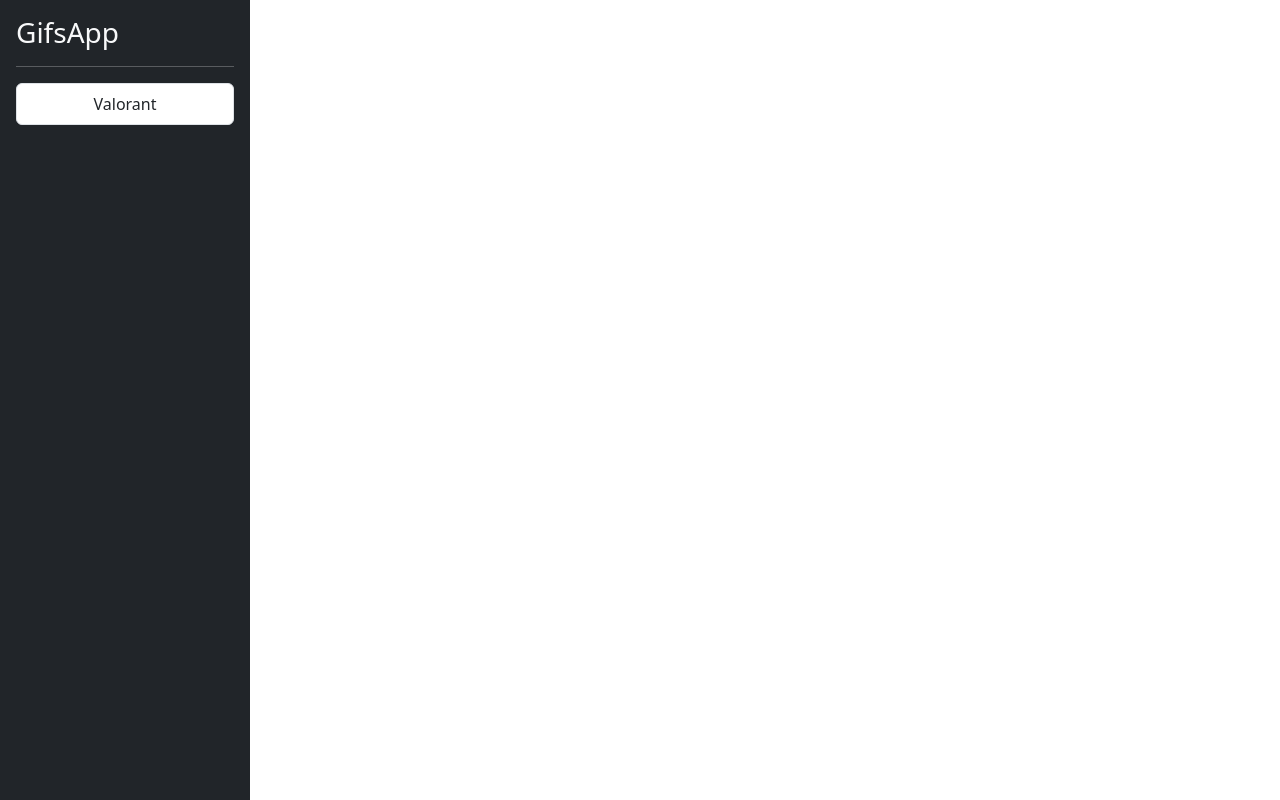
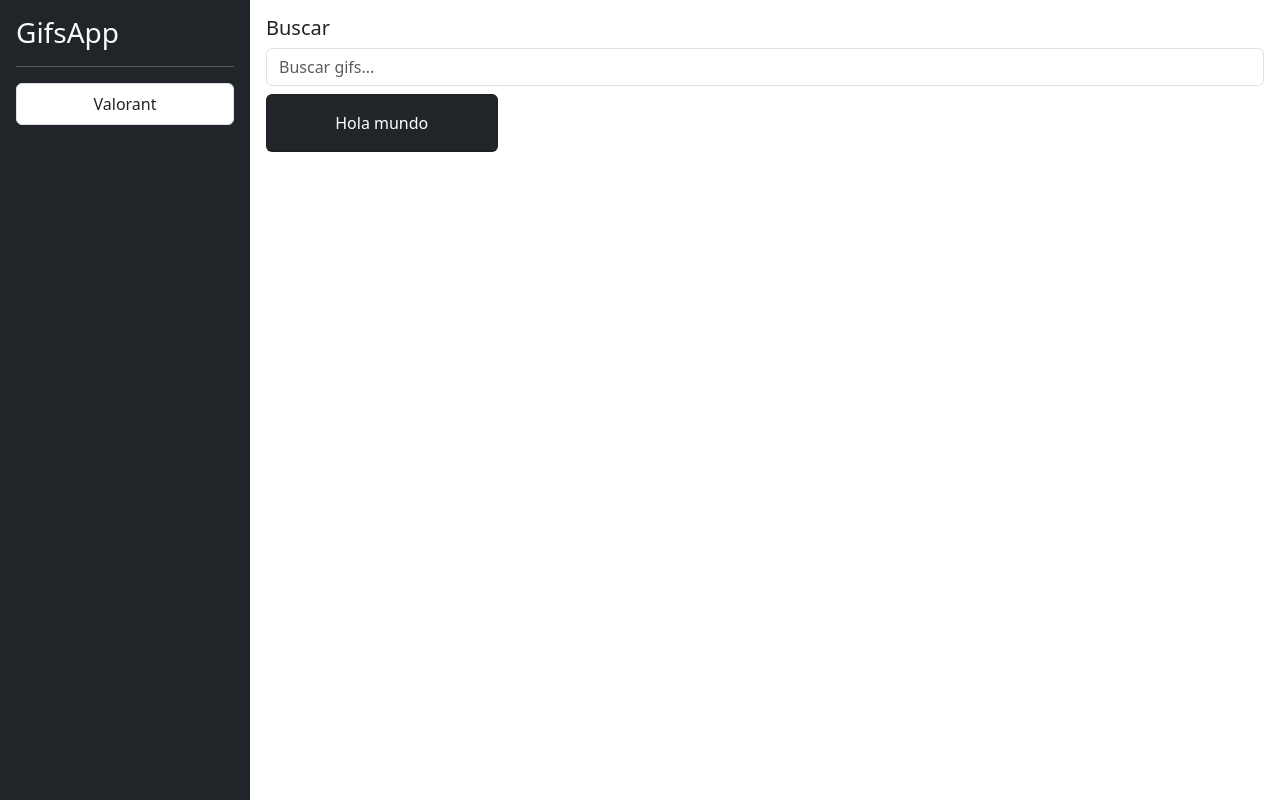
Before and after one commit to Piazzolla/gif-app, an Angular app: page / in a window 1280 px wide. Built offline with nearby package versions, Linux system fonts and the light colour scheme.

Commit message:
home page stub

```diff
--- a/src/app/app.component.html
+++ b/src/app/app.component.html
@@ -2,5 +2,6 @@
   <!-- Sidebar -->
   <shared-sidebar></shared-sidebar>
   <!-- Home Page -->
+  <gifs-home-page class="flex-fill"></gifs-home-page>
 
 </div>
--- /dev/null
+++ b/src/app/gifs/components/card-list/card-list.component.html
@@ -0,0 +1,14 @@
+<div class="row">
+  <div class="col-md-3 col-sm-6">
+
+    <div class="text-center card mb-2 bg-dark">
+      <!-- TODO: Crear Imagen -->
+      <div class="card-body text-white">
+        <p class="card-text">
+          Hola mundo
+        </p>
+      </div>
+    </div>
+
+  </div>
+</div>
--- /dev/null
+++ b/src/app/gifs/components/card-list/card-list.component.ts
@@ -0,0 +1,13 @@
+import { CommonModule } from '@angular/common';
+import { Component } from '@angular/core';
+
+@Component({
+  selector: 'gifs-card-list',
+  templateUrl: './card-list.component.html',
+  styles: `
+    :host {
+      display: block;
+    }
+  `,
+})
+export class CardListComponent { }
--- /dev/null
+++ b/src/app/gifs/components/search-box/search-box.component.html
@@ -0,0 +1,4 @@
+<h5>Buscar</h5>
+<input type="text"
+class="form-control"
+placeholder="Buscar gifs..." />
--- /dev/null
+++ b/src/app/gifs/components/search-box/search-box.component.ts
@@ -0,0 +1,14 @@
+import { CommonModule } from '@angular/common';
+import { ChangeDetectionStrategy, Component } from '@angular/core';
+
+@Component({
+  selector: 'gifs-search-box',
+  templateUrl: './search-box.component.html',
+  styles: `
+    :host {
+      display: block;
+    }
+  `,
+  changeDetection: ChangeDetectionStrategy.OnPush,
+})
+export class SearchBoxComponent { }
--- /dev/null
+++ b/src/app/gifs/pages/home/home-page.component.css
@@ -0,0 +1,3 @@
+:host {
+  display: block;
+}
--- /dev/null
+++ b/src/app/gifs/pages/home/home-page.component.html
@@ -0,0 +1,12 @@
+<div class="row p-3">
+  <div class="col-12">
+    <!-- Busqueda -->
+    <gifs-search-box></gifs-search-box>
+  </div>
+  <div class="col-12 pt-2">
+    <!-- Listado de Gifs -->
+    <gifs-card-list></gifs-card-list>
+
+  </div>
+
+</div>
```
Also changed, not shown: src/app/gifs/gifs.module.ts (+18 -5 lines), src/app/gifs/pages/home/home-page.component.ts (added, +9 -0 lines).
